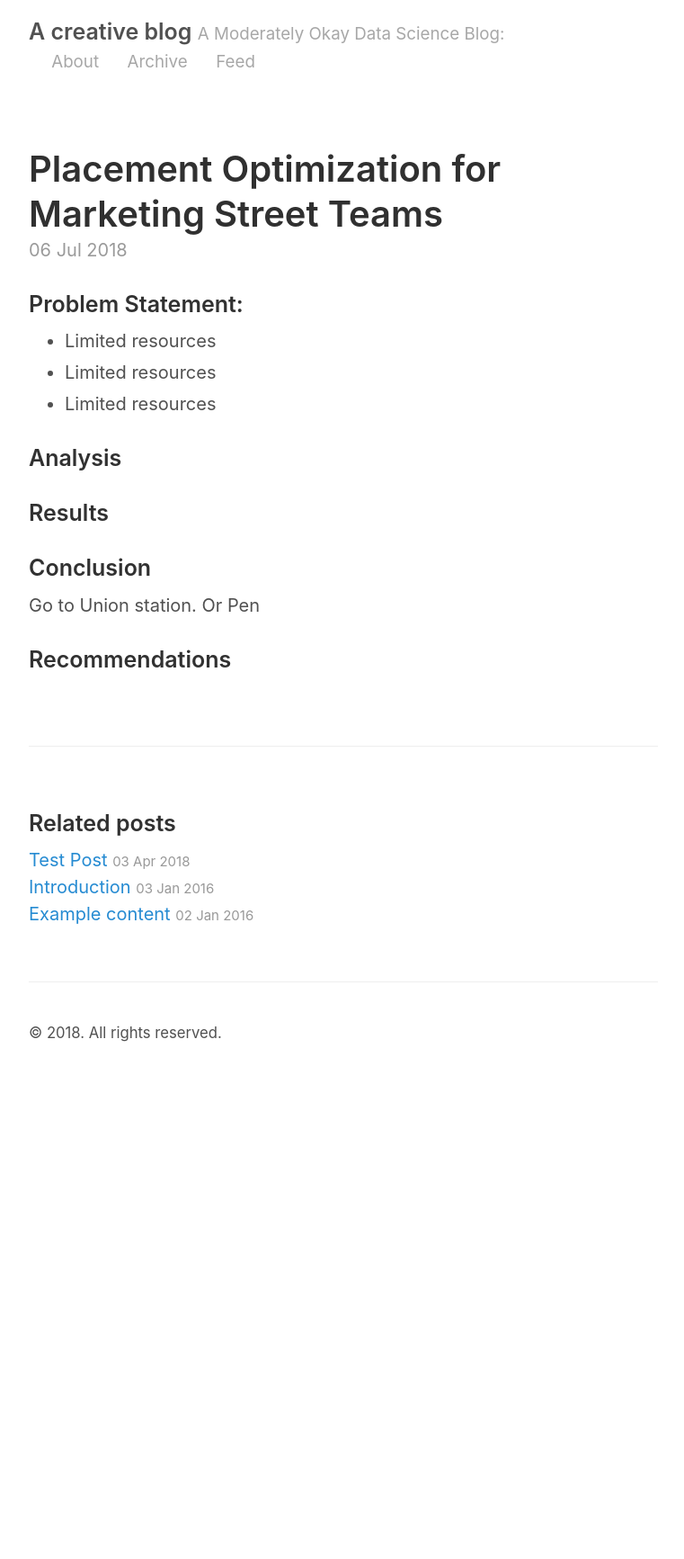
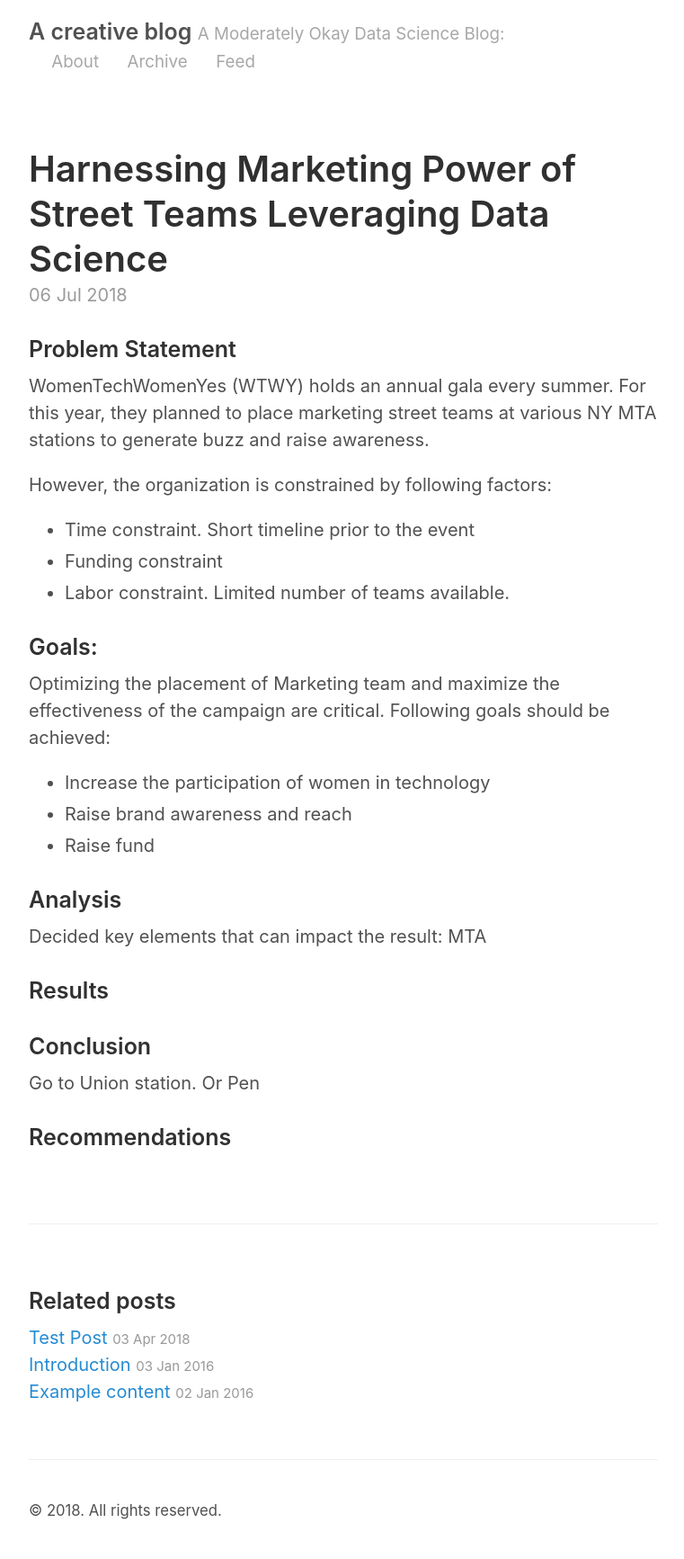
Before and after one commit to xzhou110/xzhou110.github.io, a Jekyll site: the page built from _posts/2018-07-06-project-benson.md, in a window 1280 px wide. Shown: the whole page at 90% size, without its empty margins (258-1019 px from the left). Built offline with Jekyll 4.4.1, drawn with Linux system fonts in a browser that asks for light colours; before the commit the page ends 1202 px from its top, so only the background shows below that.

Commit message:
updated problem statements and goals

```diff
--- a/_posts/2018-07-06-project-benson.md
+++ b/_posts/2018-07-06-project-benson.md
@@ -1,17 +1,32 @@
 ---
 layout: post
-title: Placement Optimization for Marketing Street Teams
+title: Harnessing Marketing Power of Street Teams Leveraging Data Science
 ---
 
-### Problem Statement:
+### Problem Statement
+WomenTechWomenYes (WTWY) holds an annual gala every summer. For this year, they planned to place marketing street teams at various NY MTA stations to generate buzz and raise awareness.
+
+However, the organization is constrained by following factors:
 <ul>
-<li>Limited resources</li>
-<li>Limited resources</li>
-<li>Limited resources</li>
+<li>Time constraint. Short timeline prior to the event </li>
+<li>Funding constraint</li>
+<li>Labor constraint. Limited number of teams available. </li>
+</ul>
 
 
+### Goals:
+Optimizing the placement of Marketing team and maximize the effectiveness of the campaign are critical. Following goals should be achieved:
+<ul>
+
+<li>Increase the participation of women in technology </li>
+<li>Raise brand awareness and reach</li>
+<li>Raise fund</li>
 </ul>
+
+
 ### Analysis
+Decided key elements that can impact the result:
+MTA
 
 ### Results
 
```
